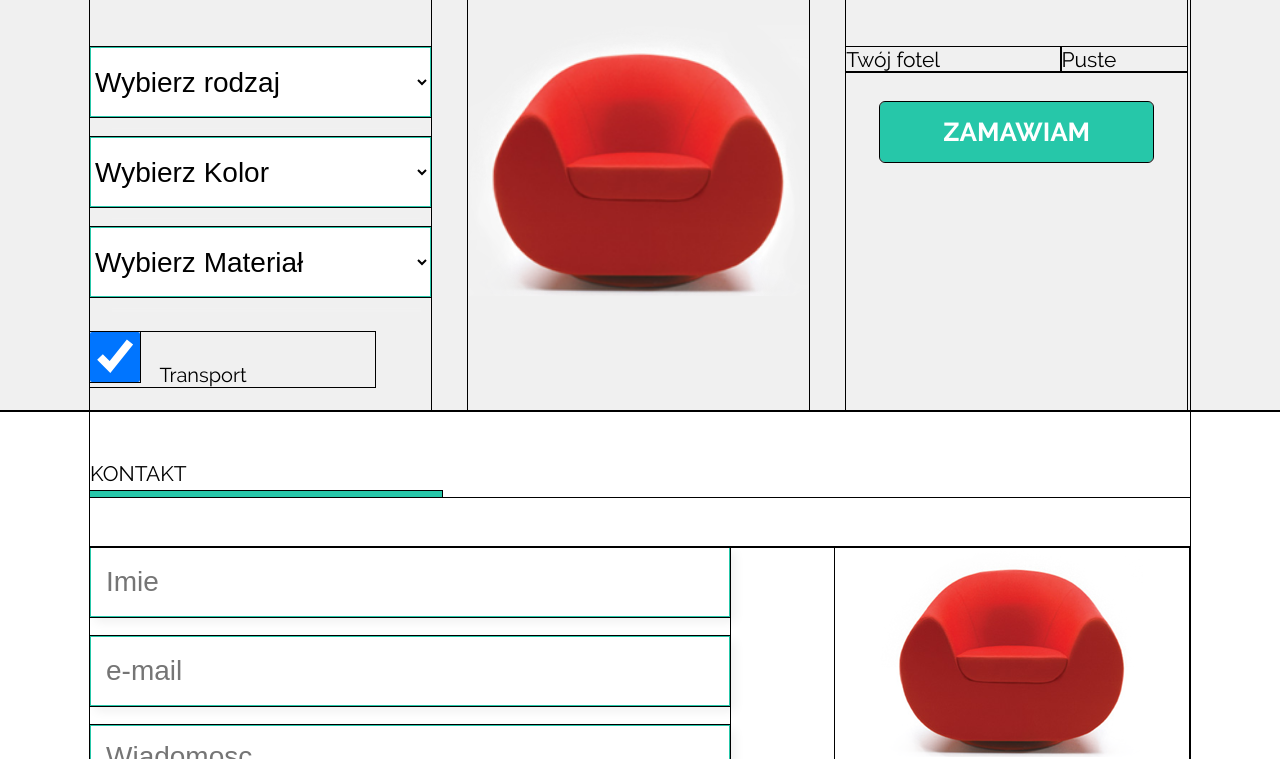
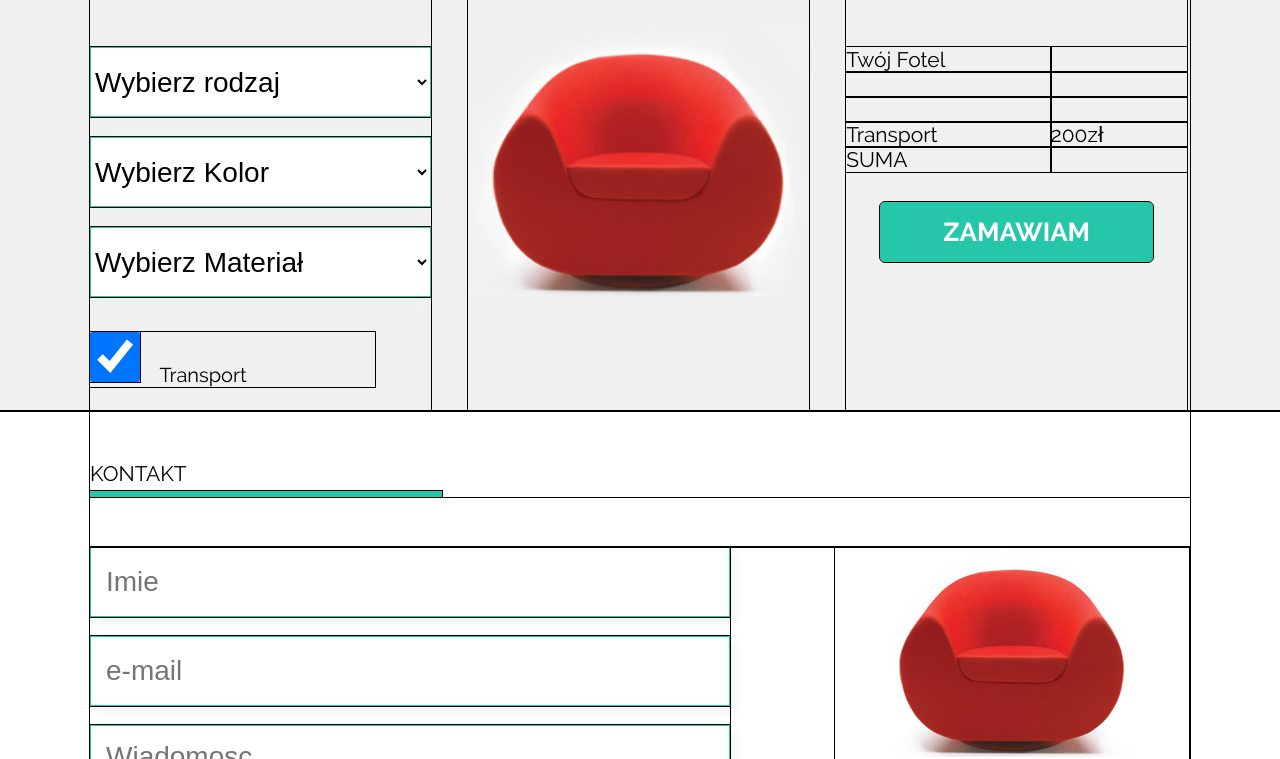
Before and after one commit to nmkedziora/CodersLab-SitOnChair-website, a plain HTML site: page index.html in a window 1280 px wide. Both pictures are taken after a click on the label "Transport". Shown: the part 1697-2456 px from the top of the page. Drawn offline with Linux system fonts and the light colour scheme.

Commit message:
New order section - order table is filling with proper values, SUMA is missing

```diff
--- a/css/styles.css
+++ b/css/styles.css
@@ -472,6 +472,11 @@ section.order > .container > form > div:nth-child(2) {
   font-size: 21px;
 }
 
+.order__summary td:first-child {
+  width: 60%;
+  text-transform: capitalize;
+}
+
 .order__summary input[type="submit"] {
   width: 80%;
   margin: 30px 10%;
--- a/index.html
+++ b/index.html
@@ -191,7 +191,7 @@
 							<option value="leather">Skóra</option>
 						</select>
 						<label>
-							<input type="checkbox" name="transportation" value="yes">
+							<input id="if_transport"type="checkbox" name="transport" value="yes">
 							Transport
 						</label>
 					</div>
@@ -207,31 +207,31 @@
 							<thead>
 								<tr>
 									<td>Twój fotel</td>
-									<td>Puste</td>
+									<td>&nbsp;</td>
 								</tr>
 							</thead>
 							<tfoot>
-								<tr id="sum">
-									<td></td>
-									<td></td>
+								<tr>
+									<td>SUMA</td>
+									<td>&nbsp;</td>
 								</tr>
 							</tfoot>
 							<tbody>
-								<tr id="color">
-									<td></td>
-									<td></td>
+								<tr>
+									<td>&nbsp;</td>
+									<td>&nbsp;</td>
 								</tr>
-								<tr id="fabric">
-									<td></td>
-									<td></td>
+								<tr>
+									<td>&nbsp;</td>
+									<td>&nbsp;</td>
 								</tr>
-								<tr id="transportation">
-									<td></td>
-									<td></td>
+								<tr>
+									<td>&nbsp;</td>
+									<td>&nbsp;</td>
 								</tr>
 							</tbody>
 						</table>
-						<input type="submit" value="Zamawiam">
+						<input id="order_btn" type="submit" value="Zamawiam">
 					</div>
 				</form>
 			</div>
--- a/js/app.js
+++ b/js/app.js
@@ -1,7 +1,7 @@
 document.addEventListener("DOMContentLoaded", function (){
 
 
-  ////// Zadanie 1 - Menu górne //////
+  ////// Zadanie 1 - Navigation menu //////
   var listItems = document.querySelectorAll(".header__nav > ul > li");
 
 
@@ -19,7 +19,7 @@ document.addEventListener("DOMContentLoaded", function (){
     });
   } //for
 
-  ////// Zadanie 2 - Chowanie bloku z nazwą dla dwóch bloków z obrazkami //////
+  ////// Zadanie 2 //////
   var infoImages = document.querySelectorAll(".info__image");
 
   for (var i = 0; i < infoImages.length; i++) {
@@ -33,7 +33,7 @@ document.addEventListener("DOMContentLoaded", function (){
   }
 
 ////// Zadanie 3 - Slider //////
-// Zdecydowałam się na pracę na background-image, ponieważ nie ma animacji do slidera
+// decided to use existing background-image property, because there is no animation on slider
   var currentImage = document.querySelector(".hero__image");
   var prevImage = document.querySelector(".arrow_left");
   var nextImage = document.querySelector(".arrow_right");
@@ -63,4 +63,77 @@ document.addEventListener("DOMContentLoaded", function (){
     }
     currentImage.style.backgroundImage = backgrounds[visibleBackgroundIndex];
   });
+
+
+
+////// Zadanie*- Order Section //////
+
+  var orderForm = document.querySelector(".order form");
+
+// left-hand side of the form
+  var formSelects = document.querySelectorAll("form select");
+  var transportCheckbox = document.querySelector("#if_transport");
+
+// right-hand side of the form
+  var tableRows = document.querySelectorAll("table tr");
+  var orderButton = document.querySelector("#order_btn");
+
+// cost variables
+  var costs = {
+    clair: 2400,
+    margarita: 2000,
+    selena: 1800,
+    red: 100,
+    black: 0,
+    orange: 50,
+    material: 0,
+    leather: 250,
+    transport: 200
+  }
+
+var orderSum = 0;
+
+
+  transportCheckbox.addEventListener("click", function (event) {
+    if (transportCheckbox.checked === true) {
+      tableRows[4].children[0].innerHTML = "Transport";
+      tableRows[4].children[1].innerHTML = costs.transport + "zł";
+    }
+  });
+
+// chair type
+  formSelects[0].addEventListener("change", function (event) {
+    tableRows[0].children[0].innerHTML = this.value;
+    tableRows[0].children[1].innerHTML = costs[this.value];
+  });
+
+// chair color
+  formSelects[1].addEventListener("change", function (event) {
+    tableRows[2].children[0].innerHTML = this.value;
+    tableRows[2].children[1].innerHTML = costs[this.value];
+  })
+
+// chair fabric
+  formSelects[2].addEventListener("change", function (event) {
+    tableRows[3].children[0].innerHTML = this.value;
+    tableRows[3].children[1].innerHTML = costs[this.value];
+  })
+
+  orderForm.addEventListener("submit", function (event) {
+    event.preventDefault();
+  });
+
+
+
+
+
+
+
+
+
+
+
+
+
+
 }); // DOMContentLoaded
```
